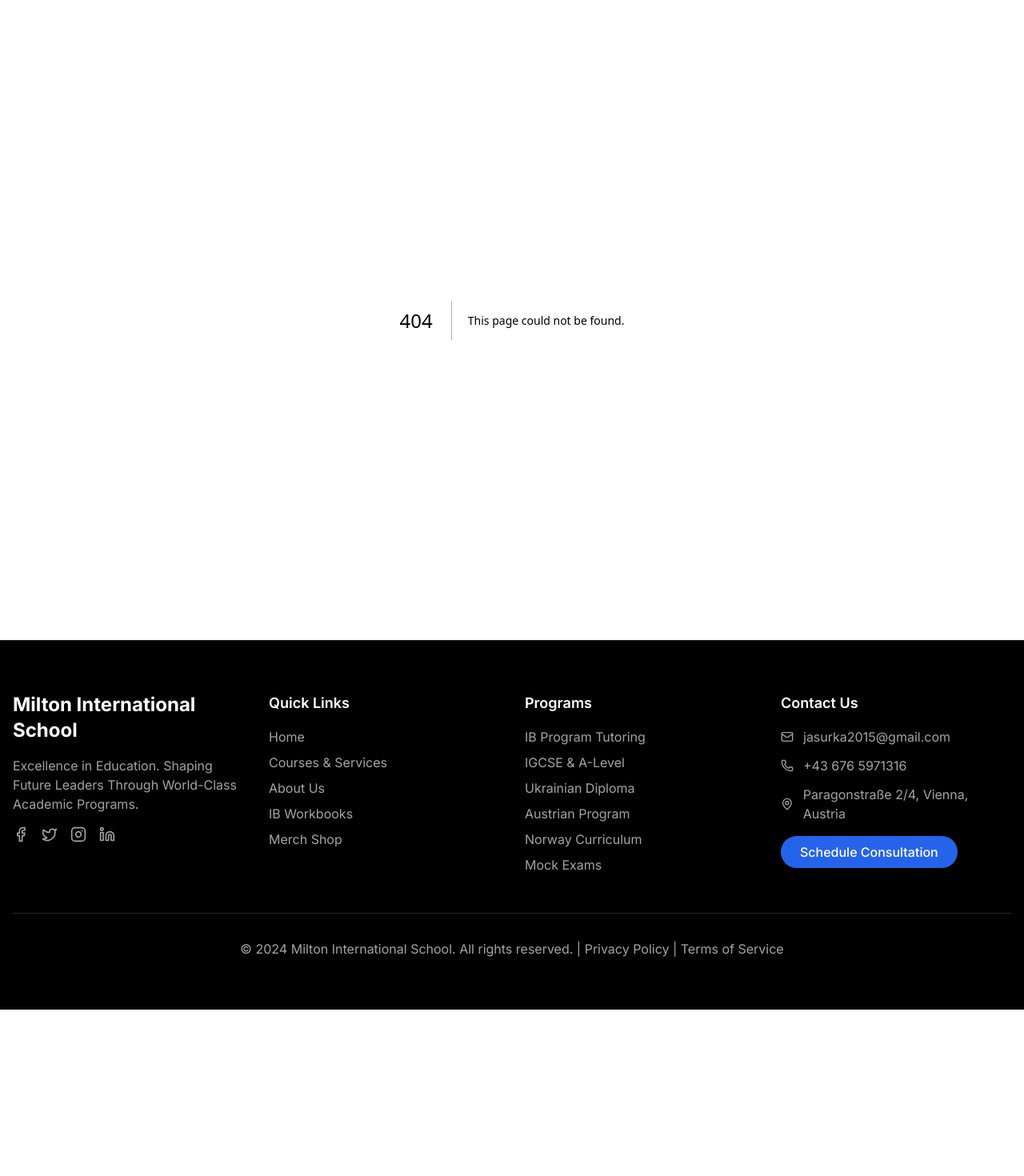
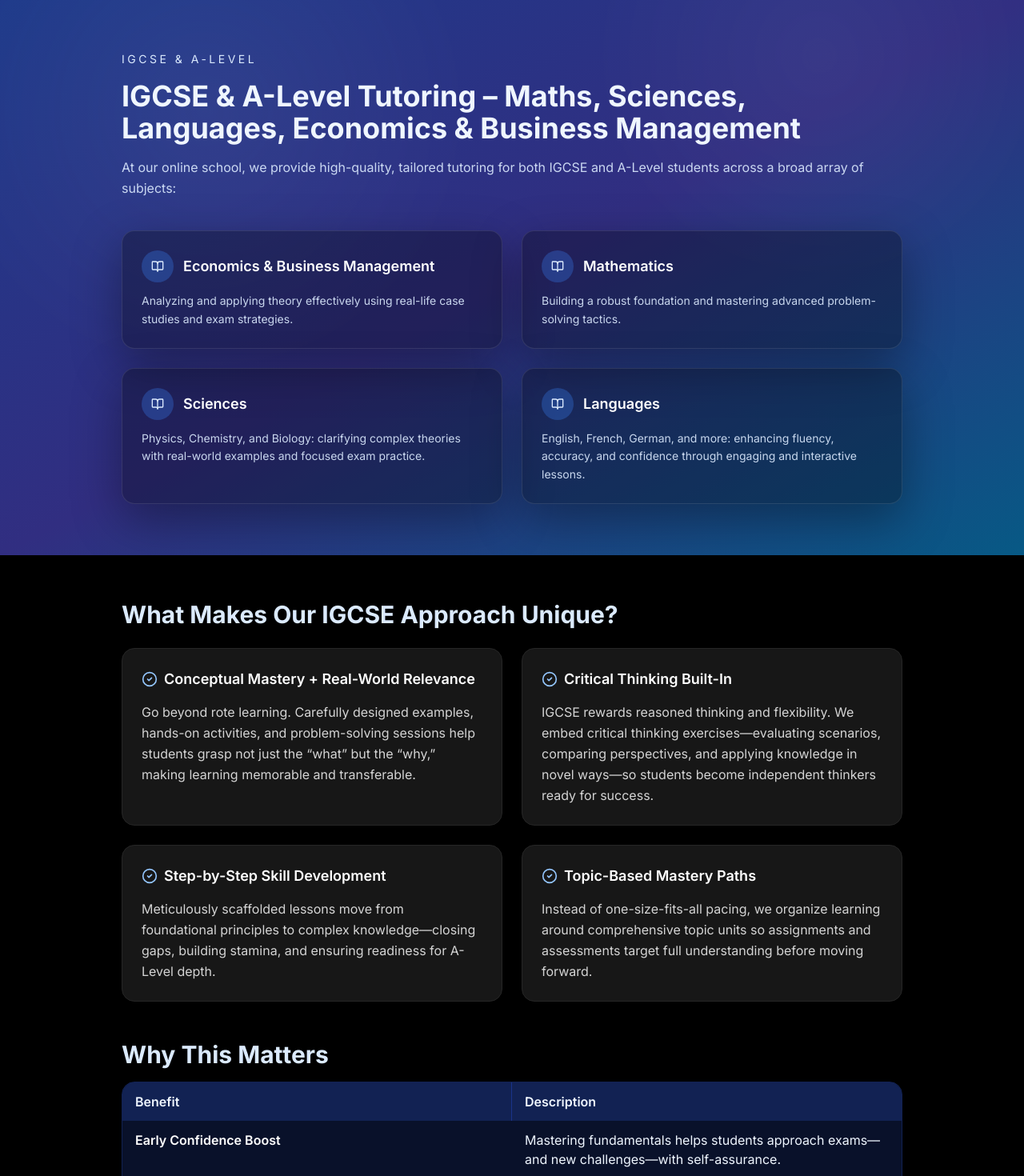
Before and after one commit to JaskinsAndy/Miltonito, a Next.js app: page /courses/igcse-alevel in a window 1280 px wide. Before the commit this address had no page. Shown: the top 1470 px of the page at 80% size. Before the commit the page ends 1262 px from the top, so only its background shows below. Built offline with nearby package versions, Linux system fonts and the light colour scheme.

Commit message:
Add IGCSE/A-Level course page and link

```diff
--- /dev/null
+++ b/app/courses/igcse-alevel/page.tsx
@@ -0,0 +1,155 @@
+"use client";
+
+import React from "react";
+import { motion } from "framer-motion";
+import { BookOpen, Brain, CheckCircle2, Languages, LineChart, Target, Trophy } from "lucide-react";
+
+const subjects = [
+  { title: "Economics & Business Management", text: "Analyzing and applying theory effectively using real-life case studies and exam strategies." },
+  { title: "Mathematics", text: "Building a robust foundation and mastering advanced problem-solving tactics." },
+  { title: "Sciences", text: "Physics, Chemistry, and Biology: clarifying complex theories with real-world examples and focused exam practice." },
+  { title: "Languages", text: "English, French, German, and more: enhancing fluency, accuracy, and confidence through engaging and interactive lessons." },
+];
+
+const approach = [
+  {
+    title: "Conceptual Mastery + Real-World Relevance",
+    text: "Go beyond rote learning. Carefully designed examples, hands-on activities, and problem-solving sessions help students grasp not just the “what” but the “why,” making learning memorable and transferable.",
+  },
+  {
+    title: "Critical Thinking Built-In",
+    text: "IGCSE rewards reasoned thinking and flexibility. We embed critical thinking exercises—evaluating scenarios, comparing perspectives, and applying knowledge in novel ways—so students become independent thinkers ready for success.",
+  },
+  {
+    title: "Step-by-Step Skill Development",
+    text: "Meticulously scaffolded lessons move from foundational principles to complex knowledge—closing gaps, building stamina, and ensuring readiness for A-Level depth.",
+  },
+  {
+    title: "Topic-Based Mastery Paths",
+    text: "Instead of one-size-fits-all pacing, we organize learning around comprehensive topic units so assignments and assessments target full understanding before moving forward.",
+  },
+];
+
+const outcomes = [
+  { title: "Early Confidence Boost", text: "Mastering fundamentals helps students approach exams—and new challenges—with self-assurance." },
+  { title: "Results That Last", text: "Deep comprehension leads to long-term academic success—not just superficial exam performance." },
+  { title: "Easier A-Level Transition", text: "Strong foundations and critical thinking ease the leap to more conceptual, analytical A-Level work." },
+  { title: "Tailored Support", text: "Bespoke pacing and content ensure no student is held back or left behind." },
+];
+
+const philosophy = [
+  { title: "Tailored Learning Plans", text: "Each student receives a customized program built on their current level, learning style, and target grades." },
+  { title: "Exam Strategy Coaching", text: "Beyond subject knowledge, we provide mark-scheme insights, structured time management, and question-analysis techniques." },
+  { title: "Interactive, Engaging Lessons", text: "Dynamic visuals, simulations, collaborative tasks, and real-world scenarios keep sessions both fun and highly educational." },
+  { title: "Continuous Feedback Loop", text: "Frequent progress reports, targeted feedback, and open communication keep students motivated and aware of their growth." },
+];
+
+export default function IGCSEPage() {
+  return (
+    <div className="min-h-screen bg-black text-white">
+      <div className="relative overflow-hidden bg-gradient-to-br from-blue-900 via-indigo-900 to-sky-800">
+        <div className="absolute inset-0 opacity-25 bg-[radial-gradient(circle_at_20%_20%,rgba(255,255,255,0.2),transparent_30%),radial-gradient(circle_at_80%_10%,rgba(255,255,255,0.18),transparent_25%)]" />
+        <div className="max-w-5xl mx-auto px-6 py-16 relative space-y-10">
+          <motion.div
+            initial={{ opacity: 0, y: 20 }}
+            animate={{ opacity: 1, y: 0 }}
+            transition={{ duration: 0.6 }}
+            className="space-y-4"
+          >
+            <p className="uppercase text-sm tracking-[0.25em] text-blue-100">IGCSE & A-Level</p>
+            <h1 className="text-3xl md:text-4xl font-bold leading-tight text-blue-50">
+              IGCSE & A-Level Tutoring – Maths, Sciences, Languages, Economics & Business Management
+            </h1>
+            <p className="text-blue-100/90 leading-relaxed">
+              At our online school, we provide high-quality, tailored tutoring for both IGCSE and A-Level students across a broad array of subjects:
+            </p>
+          </motion.div>
+
+          <div className="grid md:grid-cols-2 gap-6">
+            {subjects.map(({ title, text }) => (
+              <motion.div
+                key={title}
+                initial={{ opacity: 0, y: 12 }}
+                animate={{ opacity: 1, y: 0 }}
+                transition={{ duration: 0.4 }}
+                className="bg-black/30 rounded-2xl border border-white/10 p-6 shadow-[0_20px_60px_rgba(0,0,0,0.35)]"
+              >
+                <div className="flex items-center gap-3 text-lg font-semibold">
+                  <span className="inline-flex h-10 w-10 items-center justify-center rounded-full bg-blue-500/30 text-blue-100">
+                    <BookOpen className="h-4 w-4" />
+                  </span>
+                  <span>{title}</span>
+                </div>
+                <p className="mt-3 text-blue-100/90 text-sm leading-relaxed">{text}</p>
+              </motion.div>
+            ))}
+          </div>
+        </div>
+      </div>
+
+      <div className="max-w-5xl mx-auto px-6 py-14 space-y-12">
+        <section className="space-y-6">
+          <h2 className="text-3xl font-bold text-blue-100">What Makes Our IGCSE Approach Unique?</h2>
+          <div className="grid md:grid-cols-2 gap-6">
+            {approach.map(({ title, text }) => (
+              <div key={title} className="bg-neutral-900 border border-neutral-800 rounded-2xl p-6 space-y-3">
+                <div className="inline-flex items-center gap-2 text-lg font-semibold text-white">
+                  <CheckCircle2 className="h-5 w-5 text-blue-300" />
+                  <span>{title}</span>
+                </div>
+                <p className="text-neutral-300 leading-relaxed">{text}</p>
+              </div>
+            ))}
+          </div>
+        </section>
+
+        <section className="space-y-4">
+          <h2 className="text-3xl font-bold text-blue-100">Why This Matters</h2>
+          <div className="overflow-hidden rounded-2xl border border-blue-900/60 shadow-lg">
+            <div className="grid grid-cols-2 bg-blue-900/60 text-blue-50 font-semibold">
+              <div className="px-4 py-3 border-r border-blue-800/60">Benefit</div>
+              <div className="px-4 py-3">Description</div>
+            </div>
+            {outcomes.map(({ title, text }, idx) => (
+              <div key={title} className={`grid grid-cols-2 ${idx % 2 === 0 ? "bg-blue-900/30" : "bg-blue-900/10"}`}>
+                <div className="px-4 py-3 font-semibold text-white">{title}</div>
+                <div className="px-4 py-3 text-blue-50">{text}</div>
+              </div>
+            ))}
+          </div>
+        </section>
+
+        <section className="space-y-6">
+          <h2 className="text-3xl font-bold text-blue-100">Our Teaching Philosophy in Practice</h2>
+          <div className="grid md:grid-cols-2 gap-6">
+            {philosophy.map(({ title, text }) => (
+              <div key={title} className="bg-neutral-900 border border-neutral-800 rounded-2xl p-6 space-y-2">
+                <div className="inline-flex items-center gap-2 text-lg font-semibold text-white">
+                  <Brain className="h-5 w-5 text-blue-300" />
+                  <span>{title}</span>
+                </div>
+                <p className="text-neutral-300 leading-relaxed">{text}</p>
+              </div>
+            ))}
+          </div>
+        </section>
+
+        <section className="bg-black/40 border border-white/10 rounded-2xl p-8 space-y-4 text-center shadow-[0_20px_60px_rgba(0,0,0,0.4)]">
+          <h2 className="text-2xl md:text-3xl font-bold text-blue-100">Ready to Help Your Child Achieve Their Goals</h2>
+          <p className="text-neutral-300 max-w-3xl mx-auto leading-relaxed">
+            Whether your student aims to secure top IGCSE grades, build a solid base for A-Levels, or simply develop true understanding—our expert tutors are here to guide them with warmth, skill, and proven results.
+          </p>
+          <div className="flex justify-center">
+            <a
+              href="mailto:jasurka2015@gmail.com"
+              className="inline-flex items-center gap-2 px-5 py-2 rounded-full bg-blue-600 hover:bg-blue-700 text-white font-semibold transition-colors"
+            >
+              <Trophy className="h-5 w-5" />
+              Contact us!
+            </a>
+          </div>
+        </section>
+      </div>
+    </div>
+  );
+}
--- a/app/courses/page.tsx
+++ b/app/courses/page.tsx
@@ -31,7 +31,7 @@ export default function CoursesPage() {
     {
       title: "IGCSE and A-Level Tutoring",
       description: "We can help you keep up with current program, recover some past topics and prepare for exams and tests.",
-      link: "#igcse-alevels",
+      link: "/courses/igcse-alevel",
       icon: <BookOpen className="w-6 h-6" />
     },
     {
```
